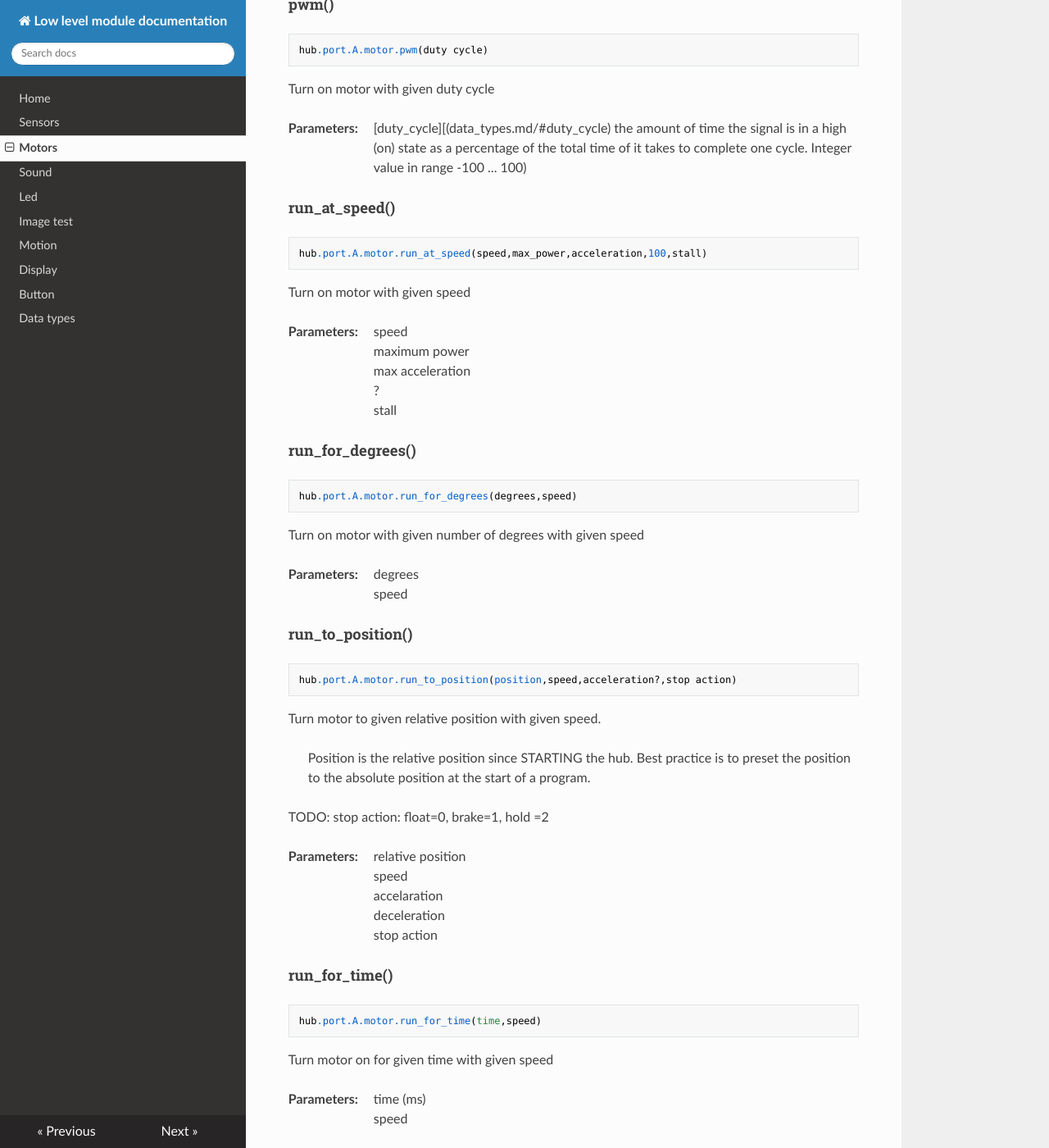
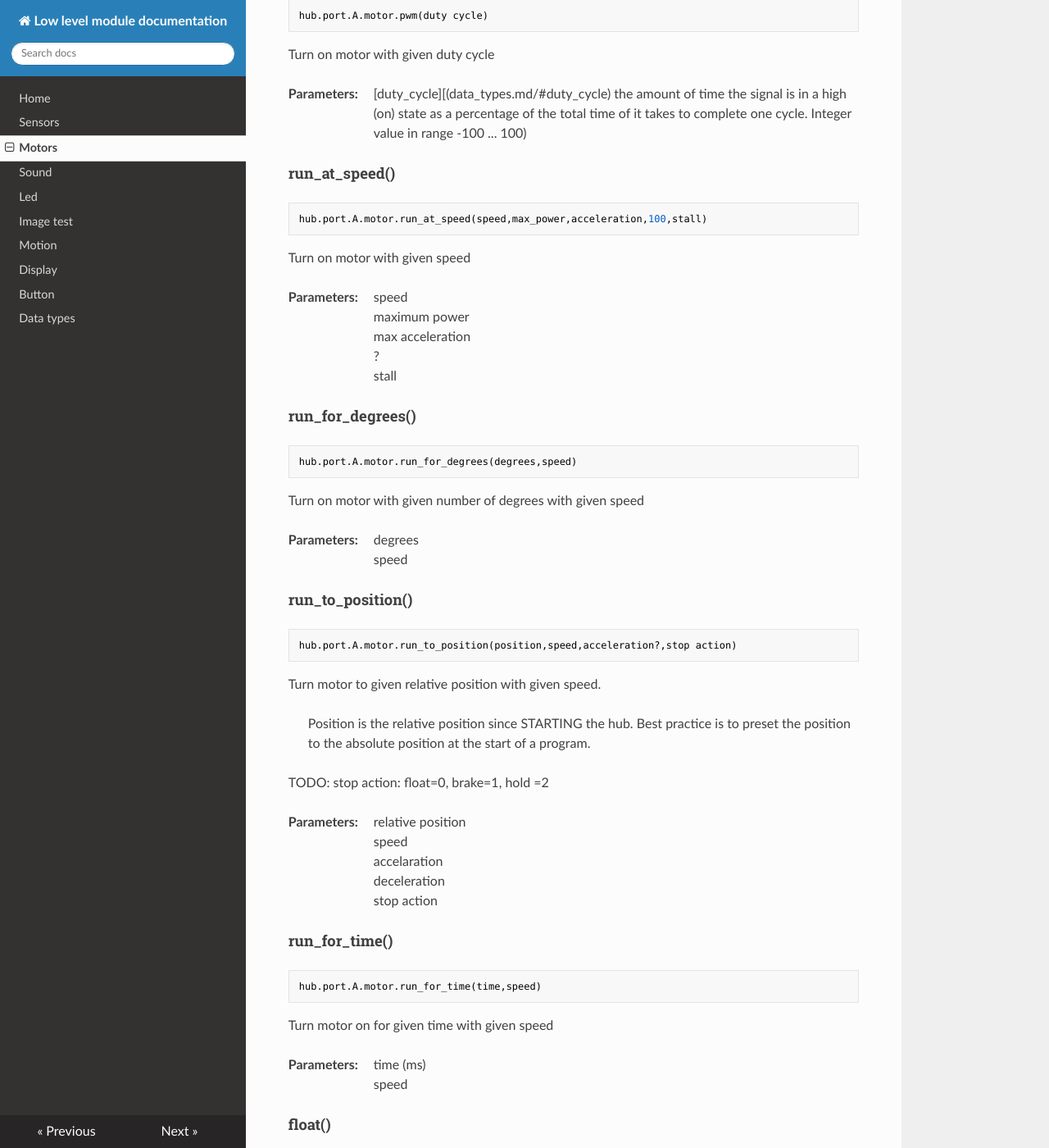
Before and after one commit to NStrijbosch/hub-module-notes, an MkDocs documentation site: the page built from docs/motors.md, in a window 1280 px wide and 1400 px high, scrolled down 1301 px. Shown: the whole window at 82% size. Built offline with MkDocs 1.6.1, drawn with Linux system fonts in a browser that asks for light colours; nearby versions of some CDN libraries; some of the changed text lies outside the part shown.

Commit message:
Update motors.md
python syntax

````diff
--- a/docs/motors.md
+++ b/docs/motors.md
@@ -69,7 +66,7 @@ __Returns:__
 
 ## busy()
 
-```
+``` python
 hub.port.A.motor.busy()
 ```
 
@@ -85,7 +82,7 @@ __Returns:__
 
 ## pwm()
 
-```
+``` python
 hub.port.A.motor.pwm(duty cycle)
 ```
 
@@ -97,7 +94,7 @@ __Parameters:__
 
 ## run_at_speed()
 
-```
+``` python
 hub.port.A.motor.run_at_speed(speed,max_power,acceleration,100,stall)
 ```
 Turn on motor with given speed
@@ -112,7 +109,7 @@ __Parameters:__
 
 ## run_for_degrees()
 
-```
+``` python
 hub.port.A.motor.run_for_degrees(degrees,speed)
 ```
 Turn on motor with given number of degrees with given speed
@@ -124,7 +121,7 @@ __Parameters:__
 
 ## run_to_position()
 
-```
+``` python
 hub.port.A.motor.run_to_position(position,speed,acceleration?,stop action)
 ```
 
@@ -144,7 +141,7 @@ __Parameters:__
 
 ## run_for_time()
 
-```
+``` python
 hub.port.A.motor.run_for_time(time,speed)
 ```
 Turn motor on for given time with given speed
@@ -155,14 +152,14 @@ __Parameters:__
 *  speed
 
 ## float()
-```
+``` python
 hub.port.A.motor.float()
 ```
 Coast motor from current position
 
 ## brake()
 
-```
+``` python
 hub.port.A.motor.brake()
 ```
 Brake at current position
@@ -171,7 +168,7 @@ Brake at current position
 
 ## hold()
 
-```
+``` python
 hub.port.A.motor.hold()
 ```
 Hold at motor current position
@@ -180,7 +177,7 @@ Hold at motor current position
 
 ## pair()
 
-```
+``` python
 hub.port.A.motor.pair(motor)
 ```
 
@@ -190,7 +187,7 @@ __Parameters:__
 
 ## pid()
 
-```
+``` python
 hub.port.A.motor.pid(p,i,d)
 ```
 set controller gains of PID.
@@ -205,7 +202,7 @@ __Parameters:__
 
 ## preset()
 
-```
+``` python
 hub.port.A.motor.preset(position)
 ```
 Preset the relative position
@@ -216,7 +213,7 @@ __Parameters:__
 
 ## mode
 
-```
+``` python
 hub.port.A.motor.mode(mode)
 ```
 Set mode of the motor. This only affects result of get() callback
@@ -227,6 +224,6 @@ __Parameters:__
 
 ## default()
 
-```
+``` python
 hub.port.A.motor.default()
 ```
````
Also changed, not shown: other parts of docs/motors.md (+0 -3 lines).
